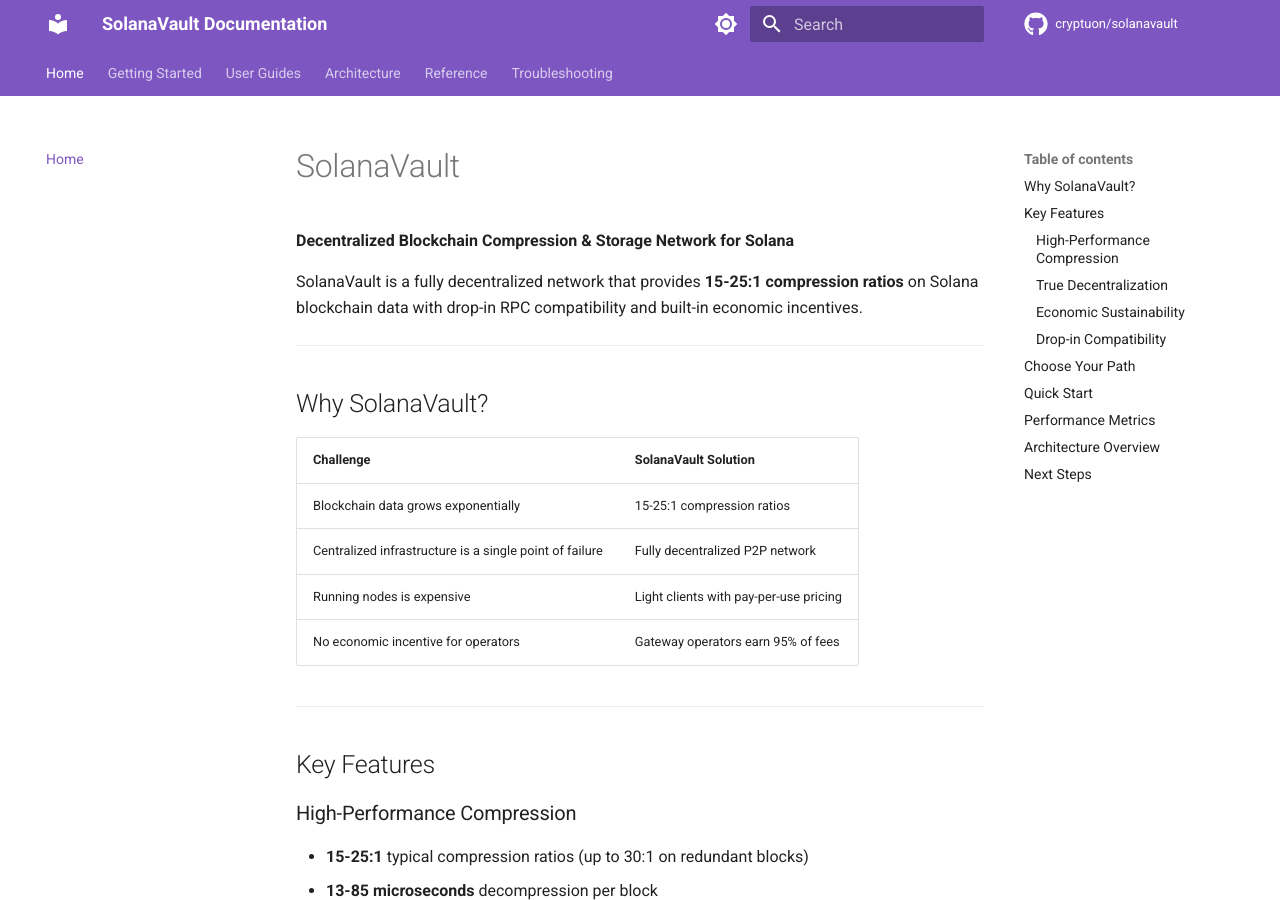
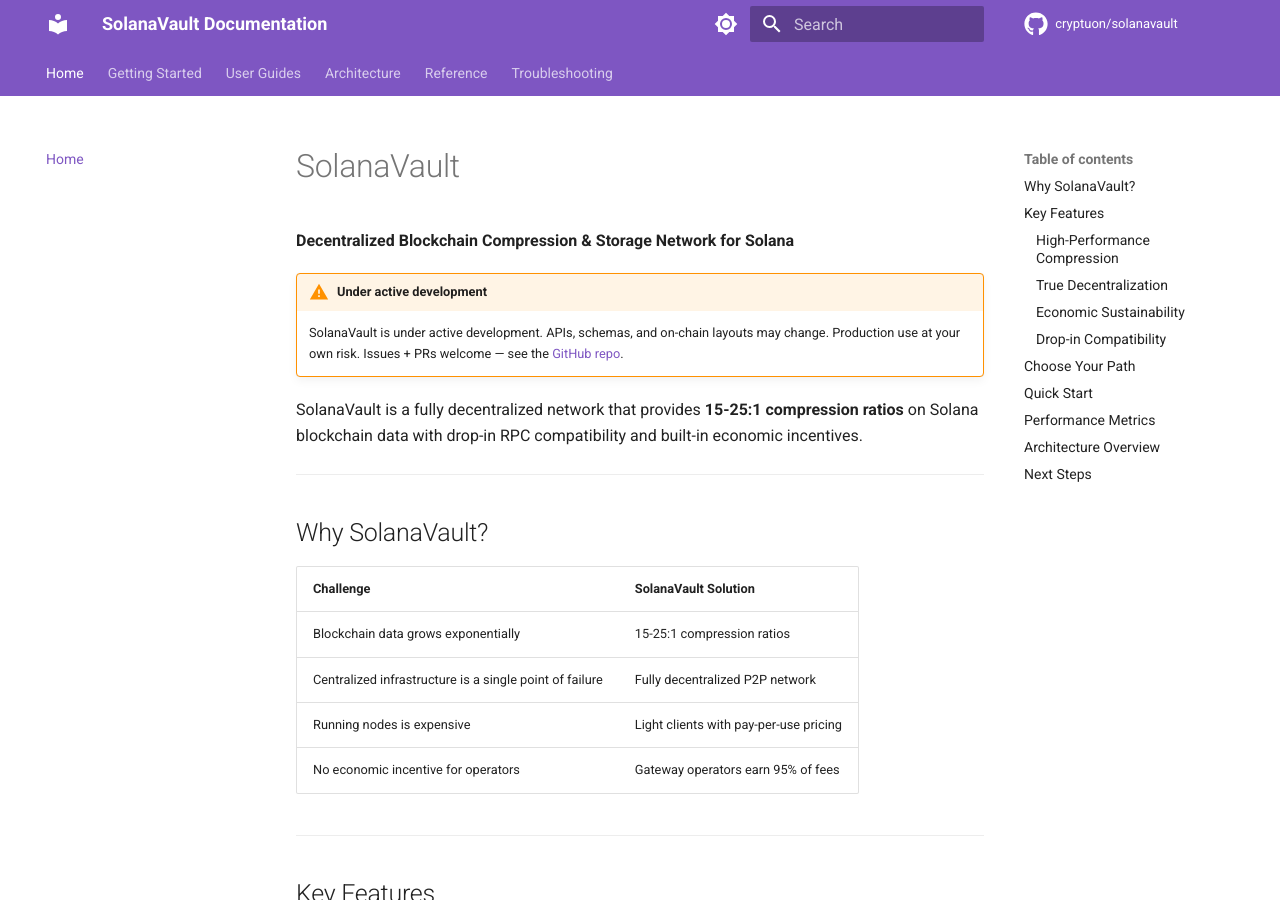
Before and after one commit to cryptuon/solanavault, an MkDocs documentation site: the page built from documentation/docs/index.md, in a window 1280 px wide and 900 px high. Built offline with MkDocs 1.6.1 and Material for MkDocs 9.7.7, drawn with Linux system fonts in a browser that asks for light colours; comment, search, counter and statistics services are not loaded.

Commit message:
Add active-development notice + polish README for public visibility

```diff
--- a/documentation/docs/index.md
+++ b/documentation/docs/index.md
@@ -1,6 +1,12 @@
 # SolanaVault
 
 **Decentralized Blockchain Compression & Storage Network for Solana**
+
+!!! warning "Under active development"
+
+    SolanaVault is under active development. APIs, schemas, and on-chain
+    layouts may change. Production use at your own risk.
+    Issues + PRs welcome — see the [GitHub repo](https://github.com/cryptuon/solanavault).
 
 SolanaVault is a fully decentralized network that provides **15-25:1 compression ratios** on Solana blockchain data with drop-in RPC compatibility and built-in economic incentives.
 
```
Also changed, not shown: README.md.
